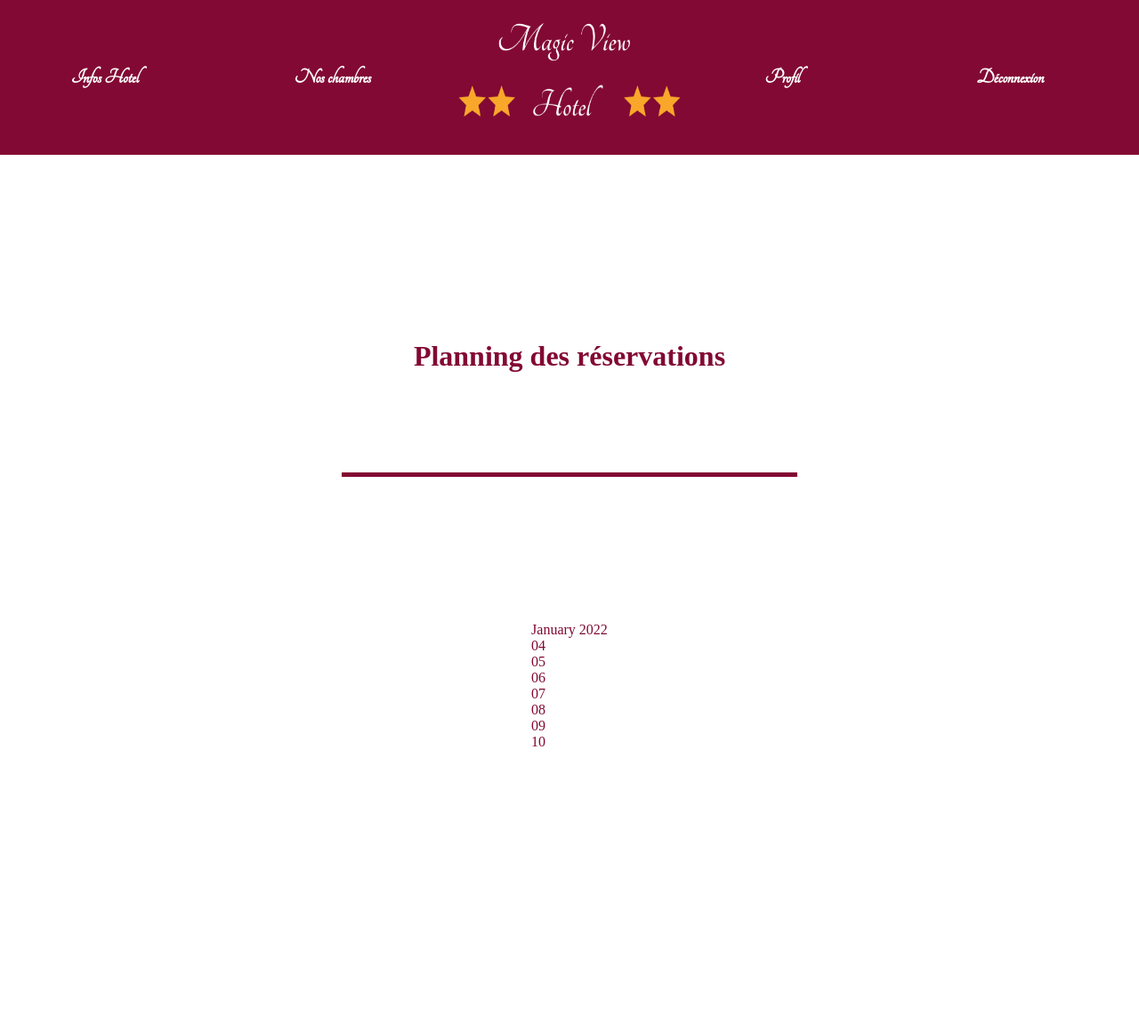
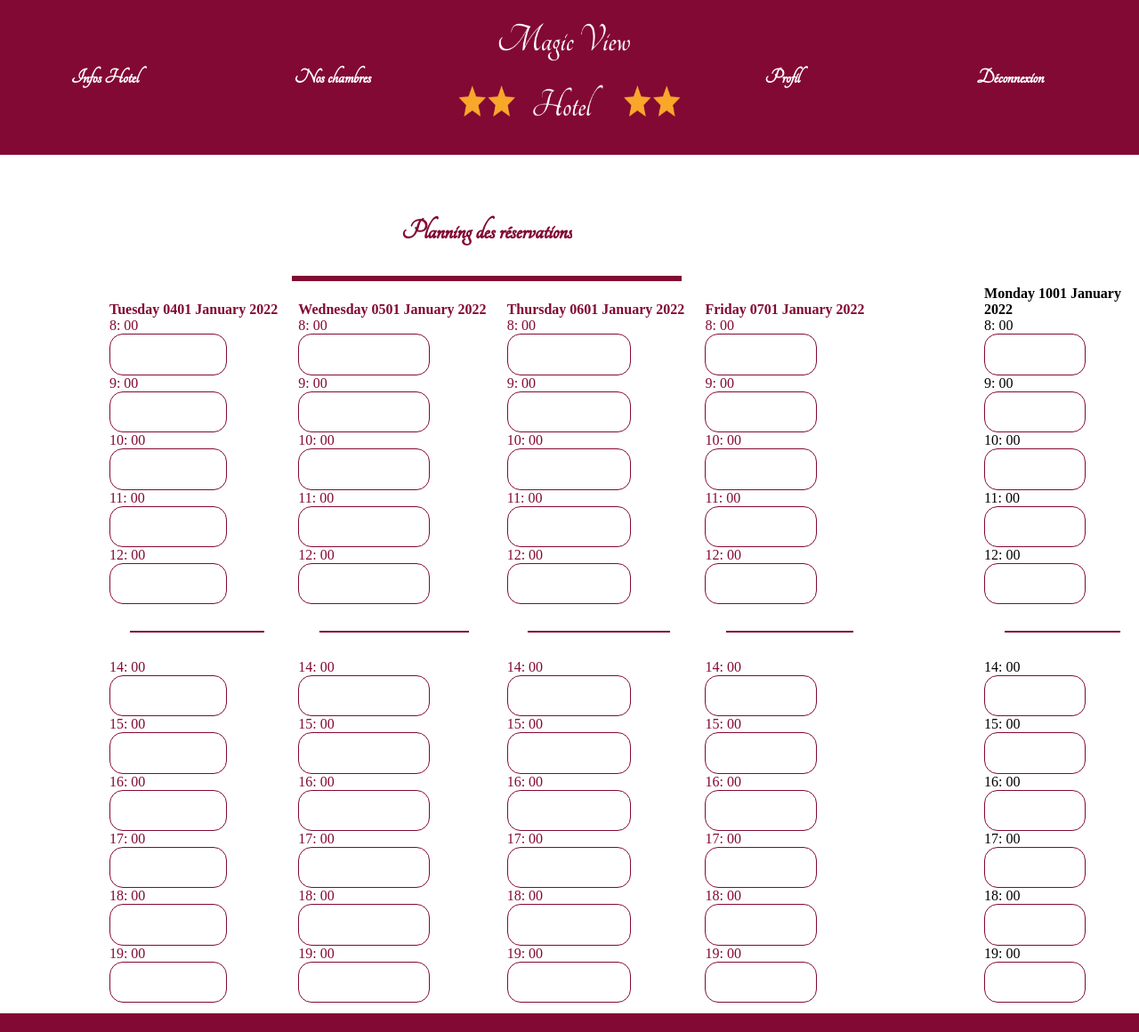
Before and after one commit to ridha-boughediri/reservation-salles, a PHP site: page /planning.php?id=1 in a window 1280 px wide. Shown: the whole page at 89% size. Run offline with PHP 8.4, Linux system fonts and the light colour scheme; a user stored in the database is signed in; data comes from the database, SQL or seed files in the repository.

Commit message:
planning

```diff
--- a/css/planning.css
+++ b/css/planning.css
@@ -12,8 +12,9 @@ body {
 }
 
 main {
+  padding-top: 15vh;
   width: 100%;
-  height: 100%;
+  height: max-content;
   display: flex;
   align-items: flex-end;
   justify-content: center;
@@ -21,7 +22,7 @@ main {
 
 .back-text-container {
   width: 100%;
-  height: 90%;
+  height: max-content;
   display: flex;
   align-items: center;
   justify-content: center;
@@ -31,7 +32,7 @@ main {
 
 .back-title-wall {
   width: 80%;
-  height: 20%;
+  height: max-content;
   display: flex;
   align-items: center;
   justify-content: center;
@@ -39,7 +40,7 @@ main {
 
 .container-planning {
   width: 80%;
-  height: 40%;
+  height: max-content;
   display: flex;
   align-items: center;
   justify-content: center;
@@ -50,10 +51,22 @@ main {
   animation: slide-title-up 800ms ease-out 0s;
 }
 
+.mytitlewall {
+  font-family: "Tangerine-Regular";
+  padding: 6vh 0vh 2vh 0vh;
+}
+
 .lign-color {
   width: 40%;
-  height: 0.5%;
-  margin: 2% 0%;
+  height: 0.5vh;
+  margin: 1vh 2vh;
+  background-color: rgb(130, 9, 51);
+}
+
+.lign-color2 {
+  width: 80%;
+  height: 0.2vh;
+  margin: 1vh 2vh;
   background-color: rgb(130, 9, 51);
 }
 
@@ -157,6 +170,39 @@ main {
   transition-timing-function: ease-out;
 }
 
+.boxday {
+  display: flex;
+  flex-direction: column;
+  padding: 1vh;
+}
+
+.btn-view {
+  display: flex;
+  align-items: center;
+  justify-content: center;
+  height: 4vh;
+  width: 70%;
+  padding: 1%;
+  border: rgb(130, 9, 51) 1px solid;
+  background-color: rgba(255, 255, 255, 0.438);
+  border-radius: 15px;
+  cursor: pointer;
+  transform: scale(1);
+  transition: all 250ms cubic-bezier(0.25, 0.46, 0.45, 0.94) 0s;
+  margin-right: 3%;
+  color: white;
+  font-family: "Tangerine-Regular";
+  font-weight: bold;
+  font-size: 4vh;
+}
+
+.btn-view:hover {
+  transform: scale(1.1, 1.1) translateZ(0px) translate3d(0px, 0px, 0px);
+  transition-duration: 300ms;
+  transition-property: transform, box-shadow;
+  transition-timing-function: ease-out;
+}
+
 @font-face {
   font-family: "Tangerine-Regular";
   src: url("../font/Tangerine-Regular.ttf");
--- a/planning.php
+++ b/planning.php
@@ -4,6 +4,9 @@ include('./fileconfig/config.php');
 include('./fileconfig/configuser.php');
 
 if (isset($_GET['id'])) {
+    $getchamber = $bdd->prepare('SELECT * FROM utilisateurs WHERE id = ? ');
+    $getchamber->execute(array($_GET['id']));
+    $chamberinfo = $getchamber->fetch();
 ?>
 
     <!DOCTYPE html>
@@ -31,15 +34,49 @@ if (isset($_GET['id'])) {
                 <div class="lign-color"></div>
                 <div class="container-planning">
                     <?php
-                    echo $tomorrow1 = strftime("%B %G");
-                    echo '<br>';
-                    for ($i = 0; $i < 7; $i++) {
-                        $tomorrow = strftime(" %d ", strtotime("+" . $i . "days"));
+                    for ($d = 0; $d < 7; $d++) {
+                        $dwl = strftime("%A", strtotime("+" . $d . "days"));
+                        $dwn = strftime("%d", strtotime("+" . $d . "days"));
+                        $dwn2 = strftime("%w", strtotime("+" . $d . "days"));
+                        $month = strftime("%B", strtotime("+" . $d . "days"));
+                        $monthwl = strftime("%m", strtotime("+" . $d . "days"));
+                        $year = strftime("%G", strtotime("+" . $d . "days"));
+                        if ($dwn2 >= 1 && $dwn2 <= 5) {
 
-                        echo $tomorrow;
-                        echo '<br>';
+                    ?>
+                            <div class="boxday">
+
+                                <h4 class="titleday"><?php echo $dwl . ' ' . $dwn .$monthwl. ' ' . $month . ' ' . $year ?></h4>
+                                <?php
+                                $heure_depart_matin = 8;
+                                $heure_fin_matin = 12;
+                                for ($hm = $heure_depart_matin; $hm <= $heure_fin_matin; $hm++) {
+                                    $dateviewwant = '';
+                                ?>
+                                    <?php echo $hm . ": 00"; ?><button type="submit" class="btn-view"></button>
+                                <?php
+
+
+                                }
+                                ?>
+                                <br>
+                                <div class="lign-color2"></div>
+                                <br>
+                                <?php
+                                $heure_depart_midi = 14;
+                                $heure_fin_midi = 19;
+                                for ($ha = $heure_depart_midi; $ha <= $heure_fin_midi; $ha++) {
+                                ?>
+                                    <?php echo $ha .  ": 00"; ?> <button type="submit" class="btn-view"></button>
+                            <?php
+                                }
+                            }
+                            ?>
+                            </div>
+                        <?php
                     }
-                    ?>
+
+                        ?>
                 </div>
             </div>
         </main>
```
